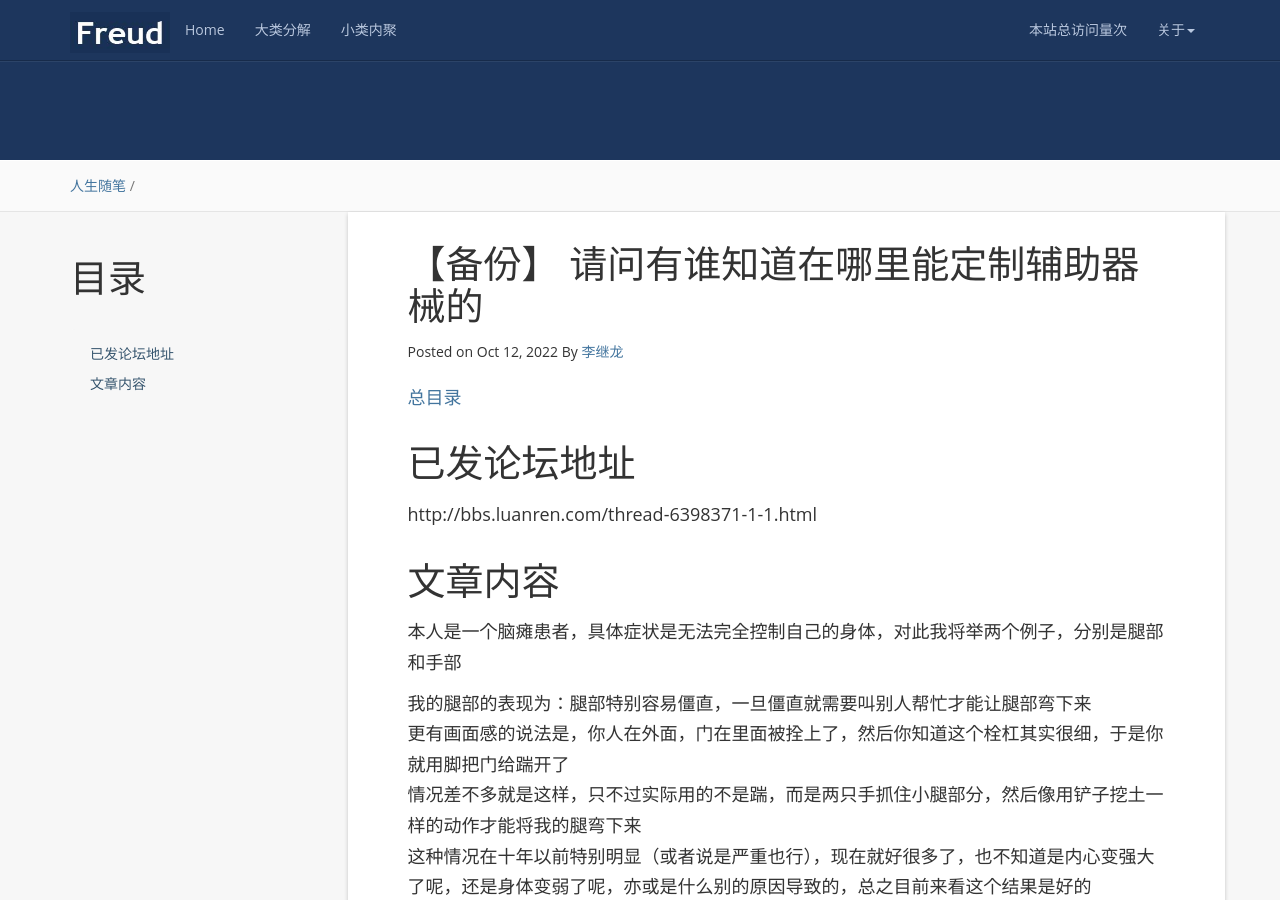
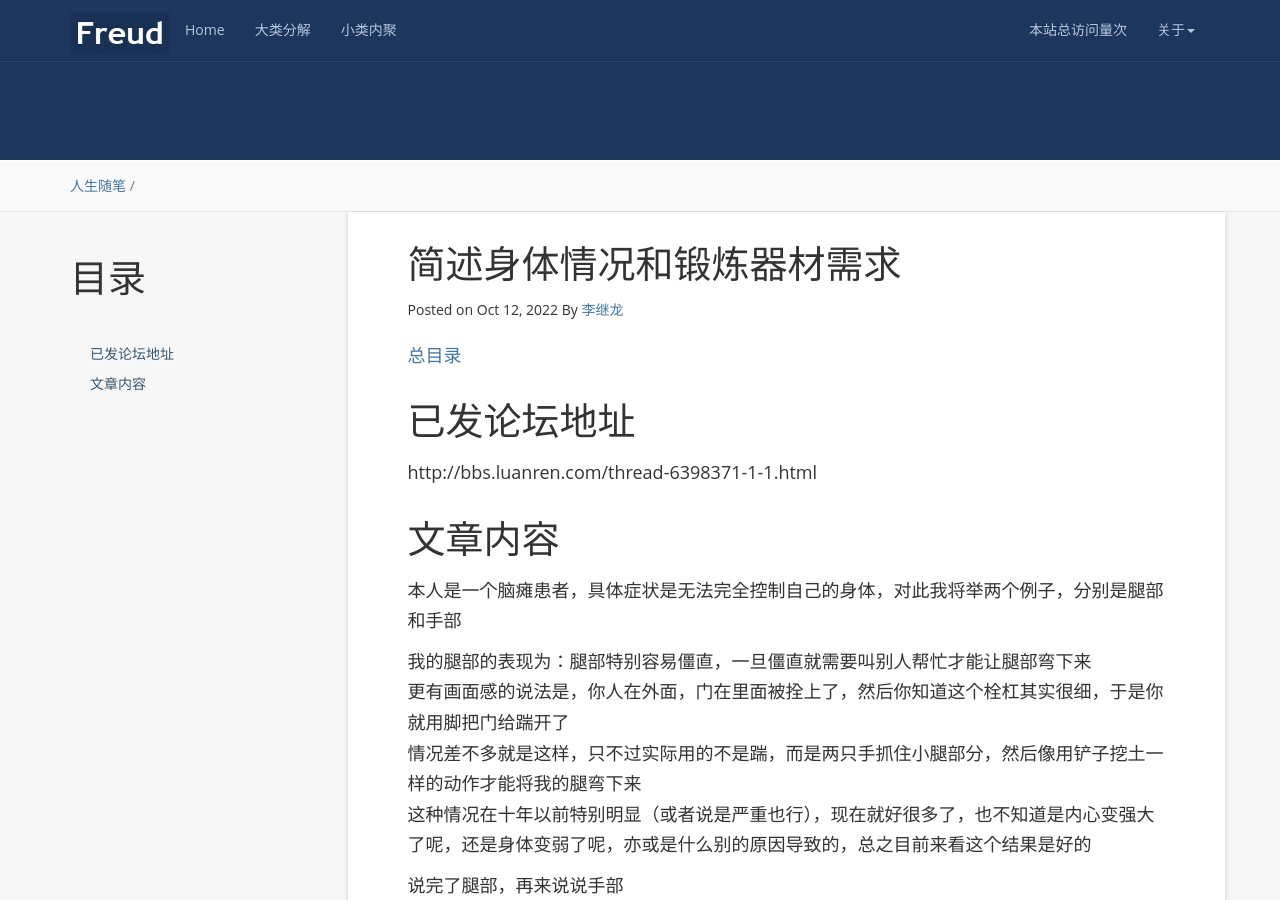
Before and after one commit to kljzndx/My-Blog, a Jekyll site: the page built from _posts/2022-10-12-简述身体情况和锻炼器材需求.md, in a window 1280 px wide and 900 px high. Built offline with Jekyll 4.4.1, drawn with Linux system fonts in a browser that asks for light colours; nearby versions of some CDN libraries; comment, search, counter and statistics services are not loaded.

Commit message:
更改文章标题

```diff
--- a/_posts/2022-10-12-备份-请问有谁知道在哪里能定制辅助器械的.md
+++ b/_posts/2022-10-12-简述身体情况和锻炼器材需求.md
@@ -1,6 +1,6 @@
 ---
 layout: post
-title: 【备份】 请问有谁知道在哪里能定制辅助器械的
+title: 简述身体情况和锻炼器材需求
 categories: 人生随笔
 tags: [文章备份]
 ---
```
